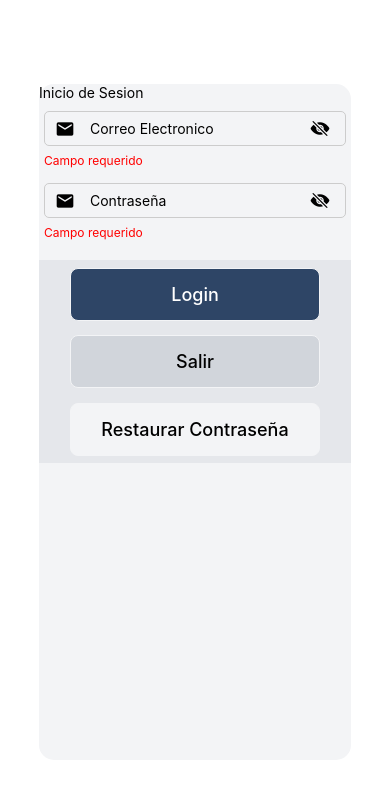
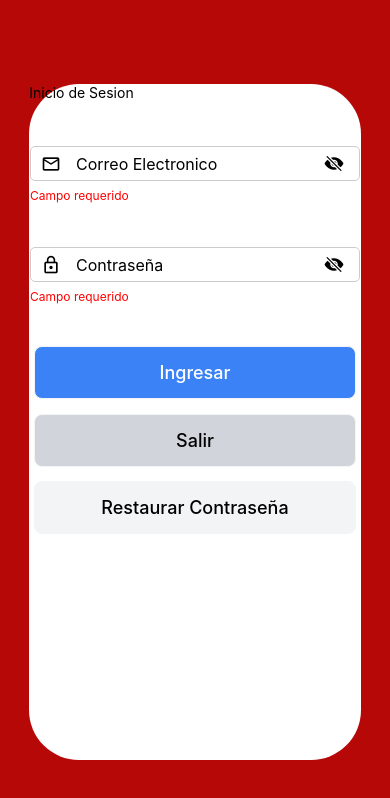
Before and after one commit to AnthonioFuentes09/SPQR_ProyectoClaseMovil60, a React Native app in the folder SPQR_proyectoTest1/: screen / in a window 390 px wide. Shown: the top 798 px of the page. Built offline with nearby package versions, Linux system fonts and the light colour scheme.

Commit message:
2026-02-04 | Dynamic buttons

```diff
--- a/SPQR_proyectoTest1/App.tsx
+++ b/SPQR_proyectoTest1/App.tsx
@@ -40,18 +40,23 @@ export default function App() {
     <View style={styles.container}>
       <View style={styles.card}>
         <Text>Inicio de Sesion</Text>
-        <CustomInput
-            placeholder={"Correo Electronico"}
-            type={"email-address"} />
-        <CustomInput
-            placeholder={"Contraseña"}
-            type={"password"} />
+        <View style={styles.inputWrapper}>
+
+          <CustomInput
+              placeholder={"Correo Electronico"}
+              type={"email-address"}
+              leftIconName={"mail-outline"} />
+          <CustomInput
+              placeholder={"Contraseña"}
+              type={"password"}
+              leftIconName={"lock-outline"} />
+        </View>
 
 
         <StatusBar style="auto" />
         <View style={styles.buttonsWrapper}>
           <CustomButton
-              title={'Login'}
+              title={'Ingresar'}
               onClick={handleOnLogin} />
           <CustomButton
               title={'Salir'}
@@ -94,16 +99,24 @@ const styles = StyleSheet.create({
     flex: 1,
     alignItems: 'center',
     justifyContent: 'center',
+    backgroundColor: '#b70808',
   },
   card: {
-    width: "80%",
+    width: "85%",
     height: "80%",
-    borderRadius:15,
-    backgroundColor: '#f3f4f6',
+    borderRadius:50,
+    backgroundColor: '#ffffff',
+  },
+  inputWrapper: {
+    marginTop: 20,
+    width: "100%",
+    height: "30%",
+    alignItems: "center",
+    justifyContent: "space-around",
   },
   buttonsWrapper: {
-    backgroundColor: "#e5e7eb",
     marginTop: 15,
+    width: "100%",
     height: "30%",
     alignItems: "center",
     justifyContent: "space-around",
--- a/SPQR_proyectoTest1/src/components/CustomButtom.tsx
+++ b/SPQR_proyectoTest1/src/components/CustomButtom.tsx
@@ -17,6 +17,7 @@ interface CustomButtonProps {
 export default function CustomButton({title, onClick, variant = "primary"} : CustomButtonProps){
     const styles = getStyles(variant);
     return(
+        <View style={styles.wrapper}>
             <TouchableOpacity
                 onPress={onClick}
                 style={styles.container}>
@@ -25,6 +26,7 @@ export default function CustomButton({title, onClick, variant = "primary"} : Cus
                         {title}
                     </Text>
             </TouchableOpacity>
+        </View>
     );
 
 
@@ -33,10 +35,15 @@ export default function CustomButton({title, onClick, variant = "primary"} : Cus
 
 const getStyles = (variant: ButtonVariant) =>
     StyleSheet.create({
+    wrapper: {
+        padding: 5,
+        width: "100%",
+    },
     container: {
          paddingVertical: 15,
+        // paddingHorizontal: 10,
         alignItems: 'center',
-        width: "80%",
+        width: "100%",
         backgroundColor: getBgColorByVariant(variant),
         borderRadius: 8,
         borderWidth: 1,
@@ -52,7 +59,7 @@ const getStyles = (variant: ButtonVariant) =>
 const getBgColorByVariant = (variant: ButtonVariant) => {
     switch(variant){
         case "primary":
-            return "#2e4566";
+            return "#3b82f6";
         case "secondary":
             return "#d1d5db";
         case "terciary":
--- a/SPQR_proyectoTest1/src/components/CustomInput.tsx
+++ b/SPQR_proyectoTest1/src/components/CustomInput.tsx
@@ -1,5 +1,6 @@
-import { TextInput, View, Text,StyleSheet } from "react-native";
+import { TextInput, View, Text,StyleSheet, TouchableOpacity } from "react-native";
 import { Ionicons, MaterialIcons } from '@expo/vector-icons';
+import { useState } from "react";
 
 
 export interface CustomInputProps {
@@ -8,17 +9,19 @@ export interface CustomInputProps {
     onChangeText?: (text: string) => void;
     type?: 'default' | 'email-address' | 'numeric' | 'phone-pad' | 'password';
     errorMessage?: string;
+    leftIconName?: string | any;
 }
 
 export default function CustomInput(
     props: CustomInputProps
 ) {
+    const [isPasswordVisible, setIsPasswordVisible] = useState(false);
     return (
         <View style={styles.container}>
             <View style={styles.form_field}>
                 <MaterialIcons
                     style={{marginRight: 5}}
-                    name={"email"}
+                    name={props.leftIconName}
                     size={20}
                     color={"#00000"}
                 />
@@ -29,15 +32,22 @@ export default function CustomInput(
                     value={props.value}
                     onChangeText={props.onChangeText}
                     keyboardType={props.type === 'password' ? 'default' : props.type}
-                    secureTextEntry={props.type === 'password'}
+                    secureTextEntry={props.type === 'password' && !isPasswordVisible}
                 />
 
-                <Ionicons
-                    style={{marginRight: 5}}
-                    name={"eye-off"}
-                    size={20}
-                    color={"#00000"}
-                />
+
+                <TouchableOpacity
+                    onPress={() => {
+                        setIsPasswordVisible(!isPasswordVisible);
+                    }}
+                >
+                    <Ionicons
+                        style={{marginRight: 5}}
+                        name={isPasswordVisible ? "eye" : "eye-off"}
+                        size={20}
+                        color={"#00000"}
+                    />
+                </TouchableOpacity>
             </View>
             <Text style={styles.errorText}>{"Campo requerido"}</Text>
         </View>
@@ -55,6 +65,7 @@ const styles = StyleSheet.create({
         width: '100%',
         borderWidth: 1,
         borderColor: '#ccc',
+        backgroundColor: '#fff',
         borderRadius: 5,
         paddingHorizontal: 10,
         paddingVertical: 5,
@@ -65,6 +76,8 @@ const styles = StyleSheet.create({
     input: {
         flex: 1,
         marginLeft: 10,
+        fontSize: 16,
+        color: '#000',
     },
     errorText: {
         color: 'red',
```
Lines whose indentation alone changed are shown as unchanged.
